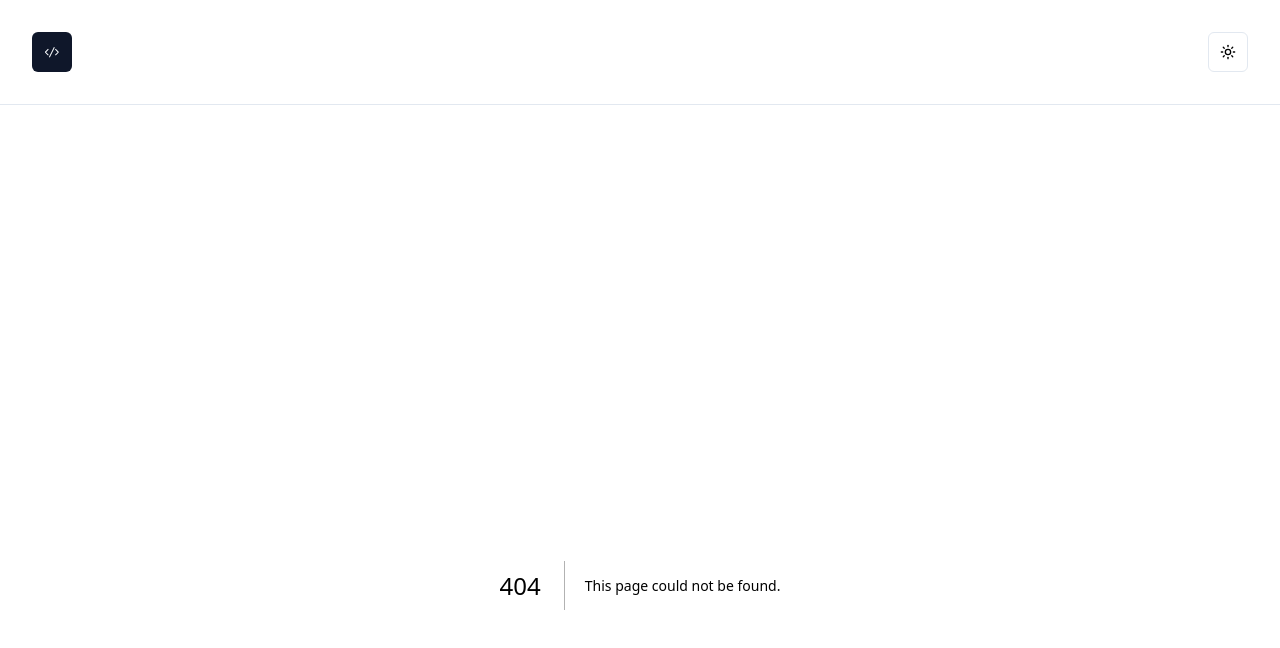
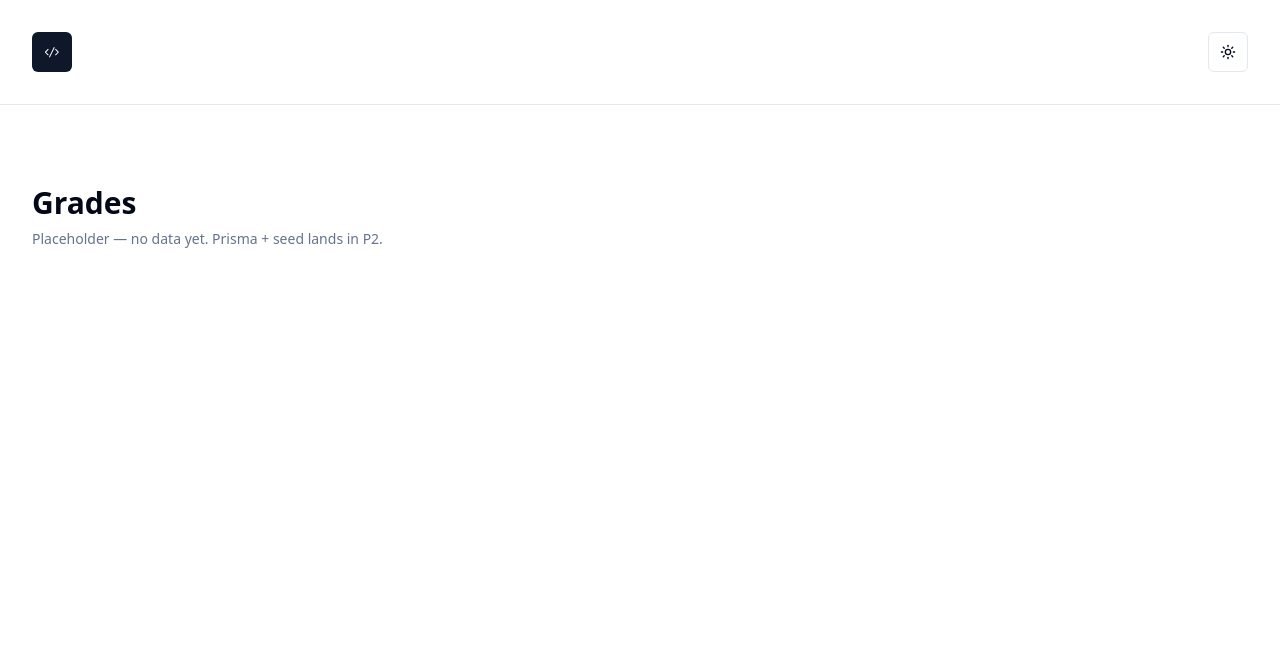
Before and after one commit to shuhan-study/web_ui, a Next.js app in the folder web/: page /grades in a window 1280 px wide. Before the commit this address had no page. Shown: the top 648 px of the page. Built offline with nearby package versions, Linux system fonts and the light colour scheme.

Commit message:
P1: Add /grades placeholder route

```diff
--- /dev/null
+++ b/web/app/grades/page.tsx
@@ -0,0 +1,10 @@
+export default function GradesPage() {
+  return (
+    <>
+      <h1 className="text-3xl font-semibold">Grades</h1>
+      <p className="mt-2 text-sm text-muted-foreground">
+        Placeholder — no data yet. Prisma + seed lands in P2.
+      </p>
+    </>
+  );
+}
```
Also changed, not shown: 1 other file (tests, documents, lock files or other folders).
